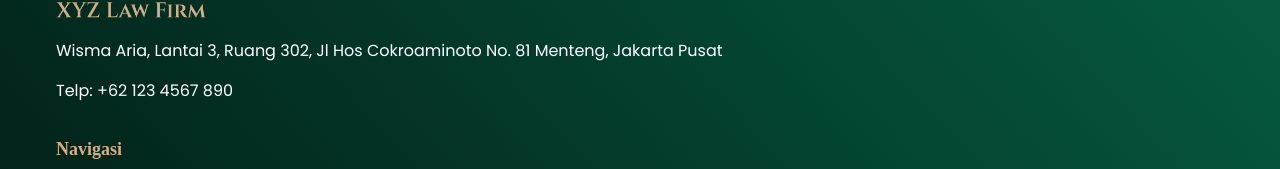
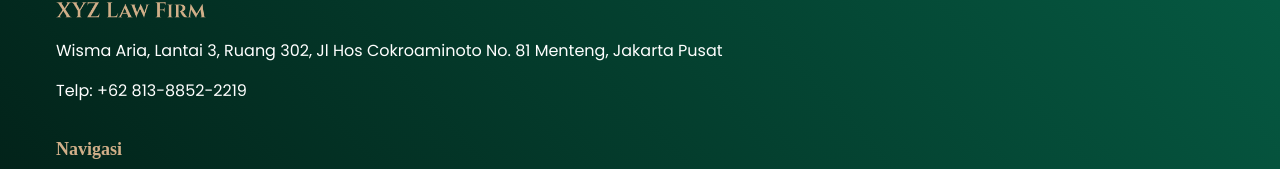
Before and after one commit to BLWARK/sakdjsaoiujheasnjeahwennsjdenanseblawfirm, a Next.js app: page / in a window 1280 px wide. Shown: the part 6321-6490 px from the top of the page. Built offline with nearby package versions, Linux system fonts and the light colour scheme.

Commit message:
add contact person

```diff
--- a/app/layout.tsx
+++ b/app/layout.tsx
@@ -26,7 +26,7 @@ export default function RootLayout({
   return (
     <html lang="en">
       <body className={`${poppins.variable} antialiased `}>
-        <div className="relative overflow-hidden bg-gray-100">
+        <div className="relative overflow-hidden bg-gray-950">
           <Navbar />
           <div className="relative">
             {children}
--- a/components/footer/Footer.jsx
+++ b/components/footer/Footer.jsx
@@ -22,7 +22,7 @@ const Footer = () => {
           <div className="flex flex-col space-y-4">
             <Image src="/Logo XYZ Law Firm.png" alt="Law Firm Logo" width={150} height={150} />
             <p>Wisma Aria, Lantai 3, Ruang 302, Jl Hos Cokroaminoto No. 81 Menteng, Jakarta Pusat</p>
-            <p>Telp: +62 123 4567 890</p>
+            <p>Telp: +62 813-8852-2219</p>
           </div>
 
           {/* Navigasi */}
--- a/components/page-components/call-to-action/CallToAction.jsx
+++ b/components/page-components/call-to-action/CallToAction.jsx
@@ -1,3 +1,4 @@
+"use client"
 import React from "react";
 
 const CallToAction = () => {
@@ -15,12 +16,13 @@ const CallToAction = () => {
 
         {/* Bagian Kanan: Tombol */}
         <div>
-          <a
-            href="#contact"
+          <button
+
             className="bg-main hover:bg-hover text-white px-6 py-3 rounded-lg font-semibold transition flex 2xl:mt-0 mt-5 "
+            onClick={() => window.open("https://wa.me/+6281388522219", "_blank", "noopener,noreferrer")}
           >
             Hubungi Kami
-          </a>
+          </button>
         </div>
       </div>
     </section>
--- a/components/page-components/hero-sect/Hero-sect.jsx
+++ b/components/page-components/hero-sect/Hero-sect.jsx
@@ -80,6 +80,7 @@ const HeroSection = () => {
             animation: "slide-up 1.5s ease-out forwards",
             animationDelay: "2.0s",
           }}
+          onClick={() => window.open("https://wa.me/+6281388522219", "_blank", "noopener,noreferrer")}
         >
           Hubungi Kami
         </button>
```
